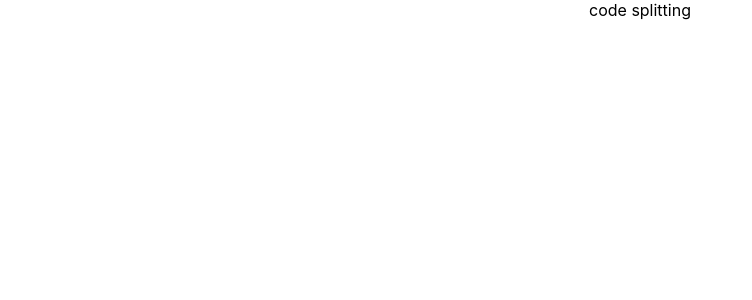
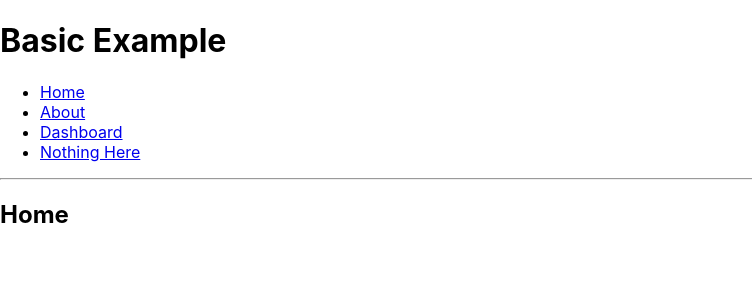
Before and after one commit to Ajeet-jha/code-splitting, a React (Create React App) app: page / in a window 1280 px wide. Shown: the top 300 px of the page, without its empty margins (0-752 px from the left). Built offline with nearby package versions, Linux system fonts and the light colour scheme.

Commit message:
Added basic router v6

```diff
--- a/package.json
+++ b/package.json
@@ -9,6 +9,7 @@
     "@testing-library/user-event": "^13.5.0",
     "react": "^18.2.0",
     "react-dom": "^18.2.0",
+    "react-router-dom": "^6.4.3",
     "react-scripts": "5.0.1",
     "web-vitals": "^2.1.4"
   },
--- a/src/App.js
+++ b/src/App.js
@@ -1,7 +1,25 @@
+import { Routes, Route } from 'react-router-dom';
 import './App.css';
+import Layout from './components/Layout';
+import About from './components/About';
+import Dashboard from './components/Dashboard';
+import Home from './components/Home';
+import NoMatch from './components/NoMatch';
 
 function App() {
-	return <div className="App">code splitting</div>;
+	return (
+		<div>
+			<h1>Basic Example</h1>
+			<Routes>
+				<Route path="/" element={<Layout />}>
+					<Route index element={<Home />} />
+					<Route path="about" element={<About />} />
+					<Route path="dashboard" element={<Dashboard />} />
+					<Route path="*" element={<NoMatch />} />
+				</Route>
+			</Routes>
+		</div>
+	);
 }
 
 export default App;
--- /dev/null
+++ b/src/components/About.js
@@ -0,0 +1,9 @@
+function About() {
+	return (
+		<div>
+			<h2>About</h2>
+		</div>
+	);
+}
+
+export default About;
--- /dev/null
+++ b/src/components/Dashboard.js
@@ -0,0 +1,9 @@
+function Dashboard() {
+	return (
+		<div>
+			<h2>Dashboard</h2>
+		</div>
+	);
+}
+
+export default Dashboard;
--- /dev/null
+++ b/src/components/Home.js
@@ -0,0 +1,9 @@
+function Home() {
+	return (
+		<div>
+			<h2>Home</h2>
+		</div>
+	);
+}
+
+export default Home;
--- /dev/null
+++ b/src/components/Layout.js
@@ -0,0 +1,35 @@
+import { Link, Outlet } from 'react-router-dom';
+
+function Layout() {
+	return (
+		<div>
+			{/* A "layout route" is a good place to put markup you want to
+            share across all the pages on your site, like navigation. */}
+			<nav>
+				<ul>
+					<li>
+						<Link to="/">Home</Link>
+					</li>
+					<li>
+						<Link to="/about">About</Link>
+					</li>
+					<li>
+						<Link to="/dashboard">Dashboard</Link>
+					</li>
+					<li>
+						<Link to="/nothing-here">Nothing Here</Link>
+					</li>
+				</ul>
+			</nav>
+
+			<hr />
+
+			{/* An <Outlet> renders whatever child route is currently active,
+            so you can think about this <Outlet> as a placeholder for
+            the child routes we defined above. */}
+			<Outlet />
+		</div>
+	);
+}
+
+export default Layout;
--- /dev/null
+++ b/src/components/NoMatch.js
@@ -0,0 +1,14 @@
+import { Link } from 'react-router-dom';
+
+function NoMatch() {
+	return (
+		<div>
+			<h2>Nothing to see here!</h2>
+			<p>
+				<Link to="/">Go to the home page</Link>
+			</p>
+		</div>
+	);
+}
+
+export default NoMatch;
--- a/src/index.js
+++ b/src/index.js
@@ -1,17 +1,16 @@
 /* eslint-disable */
-import React, { Suspense } from 'react';
+import React from 'react';
 import ReactDOM from 'react-dom/client';
+import { BrowserRouter } from 'react-router-dom';
 import loadable from '@loadable/component';
-const App = loadable(() =>
-	import(/* webpackChunkName: "loadable-app" */ './App')
-);
+import App from './App';
 import './index.css';
 
 const root = ReactDOM.createRoot(document.getElementById('root'));
 root.render(
 	<React.StrictMode>
-		<Suspense fallback={<div>Loading </div>}>
+		<BrowserRouter>
 			<App />
-		</Suspense>
+		</BrowserRouter>
 	</React.StrictMode>
 );
```
Also changed, not shown: 2 other files (tests, documents, lock files or other folders).
